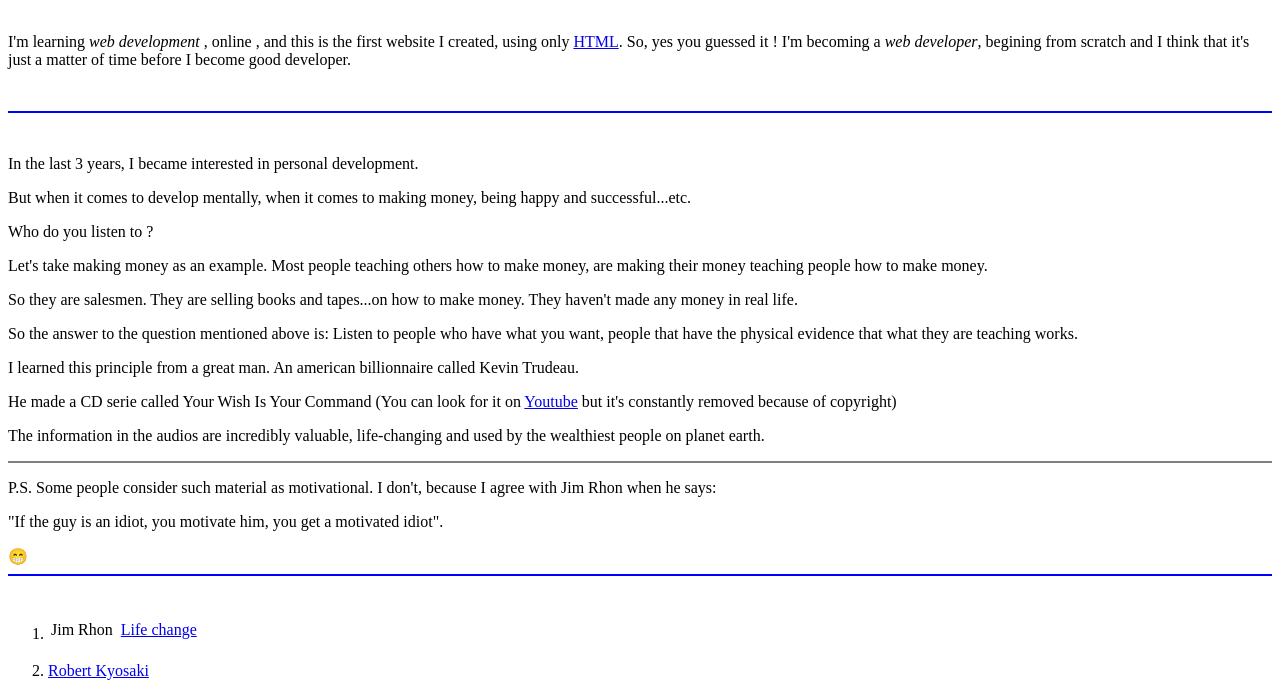
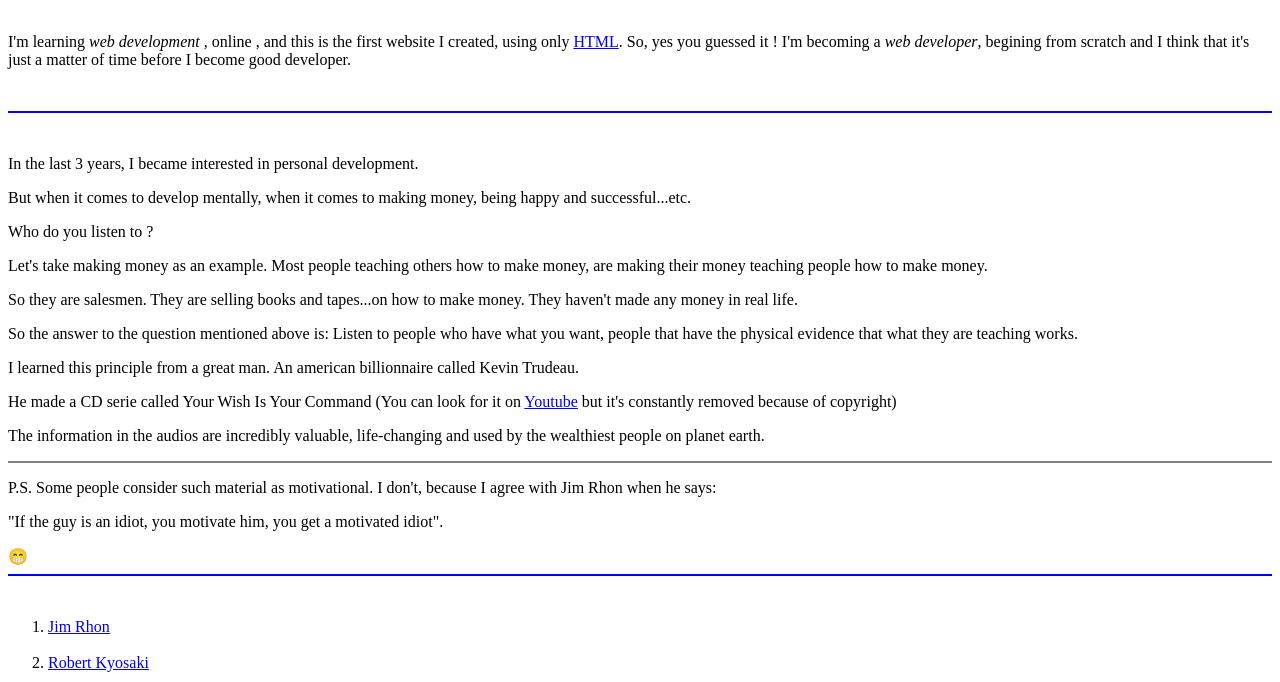
Before and after one commit to mehdimekni/personalwebsite, a plain HTML site: page index.html in a window 1280 px wide. Shown: the part 270-952 px from the top of the page. Drawn offline with Linux system fonts and the light colour scheme.

Commit message:
Update index.html

```diff
--- a/index.html
+++ b/index.html
@@ -64,16 +64,9 @@
   <br>
 
   <ol>
-    <li>
-      <table>
-       <tr>
-        <td> Jim Rhon <td/>
-        <td><a href="https://www.youtube.com/watch?v=bLPCVGigTrw">Life change</a> <td/>
-       <tr/>
-        <table/>
-     </li>
+    <li> <a href="https://www.youtube.com/watch?v=bLPCVGigTrw"> Jim Rhon </a> </li>
     <br>
-    <li> <a href="https://www.youtube.com/watch?v=azq0S0DKS50&ab_channel=MotivationHub"> Robert Kyosaki</a> </li>
+    <li> <a href="https://www.youtube.com/watch?v=azq0S0DKS50&ab_channel=MotivationHub"> Robert Kyosaki </a> </li>
     <br>
     <li> <a href="https://www.youtube.com/watch?v=N6zqatiur3A&ab_channel=Motivation2Study"> Dan Peña </a> </li>
     <br>
```
